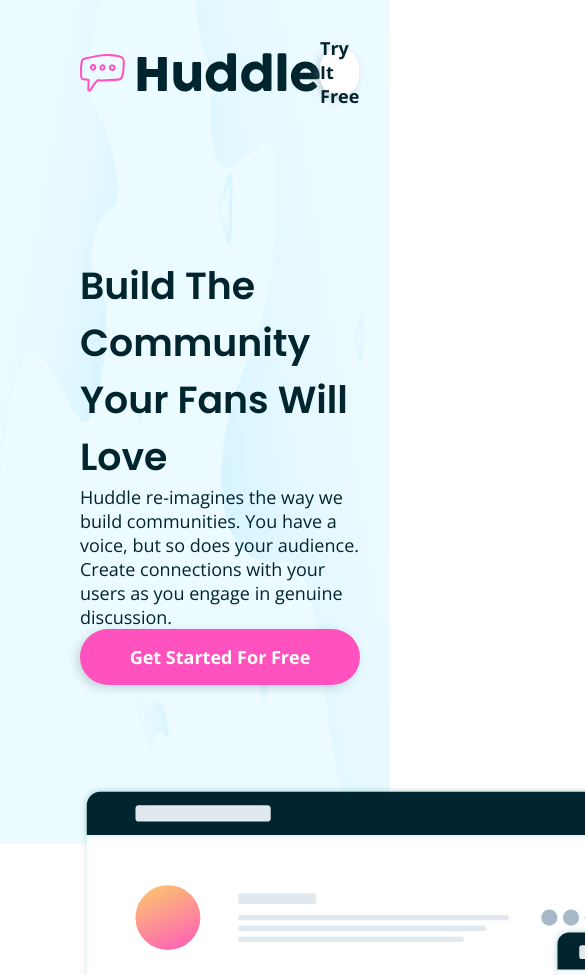
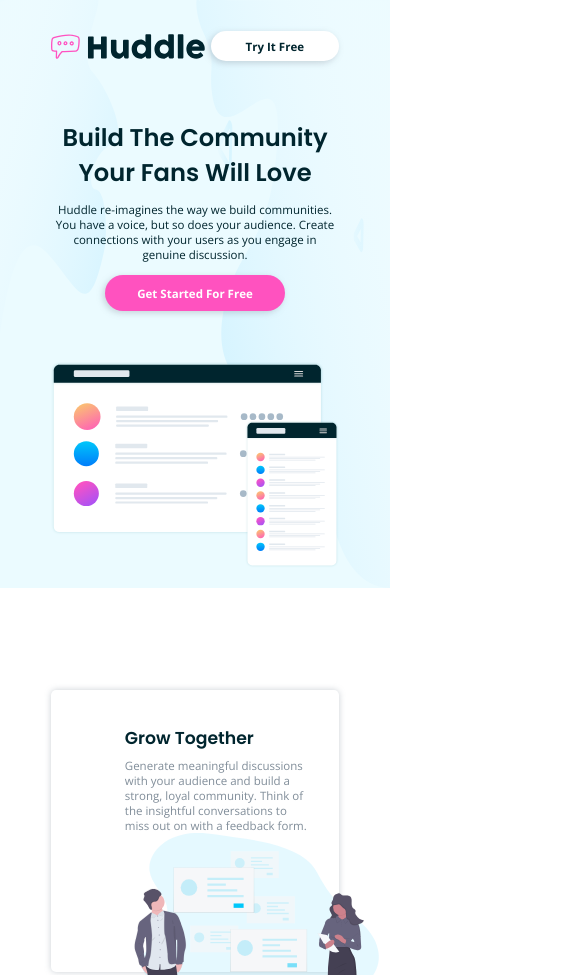
Before and after one commit to hassanahmadp/huddle-landing-page-straight, a plain HTML site: page index.html in a window 390 px wide. Shown: the top 975 px of the page, 585 px wide, since content can reach past the window. Drawn offline with nearby package versions, Linux system fonts and the light colour scheme.

Commit message:
section1 almost responsive

```diff
--- a/css/_footer-main.scss
+++ b/css/_footer-main.scss
@@ -1,6 +1,7 @@
 .footer-main {
   display: flex;
   padding: 2rem 0;
+  opacity: .8;
 }
 
 .footer-main-item {
--- a/css/_section1.scss
+++ b/css/_section1.scss
@@ -76,3 +76,43 @@ header {
     }
   }
 }
+
+@media (max-width: 1087px) {
+  section.section1 {
+    padding: 4.8rem 8rem 0;
+    height: auto;
+  }
+
+  // /////////////////SENsetive work
+  .bottom-part {
+    @include flex(space-between, stretch);
+    flex-flow: row wrap;
+    margin-top: 6.1rem;
+    .text-section1 {
+      margin: 3rem 0;
+      text-align: center;
+      padding: 0;
+      width: 100%;
+      h2,
+      p {
+        display: block;
+      }
+      p {
+        margin: 2rem 0;
+      }
+      h2 {
+        width: 100%;
+      }
+      .link {
+        margin: 0 auto;
+      }
+    }
+    .image-section1 {
+      margin: 5rem 0 3rem;
+      width: 100%;
+      img {
+        width: 100%;
+      }
+    }
+  }
+}
--- a/css/styles.scss
+++ b/css/styles.scss
@@ -40,6 +40,11 @@ html {
   font-size: 62.5%;
 }
 
+body {
+  width: 100vw;
+  overflow-x: hidden;
+}
+
 h2 {
   font-size: 2.1 * 1.8rem;
   font-family: "Poppins", sans-serif;
@@ -73,6 +78,24 @@ li {
   font-size: 1.8rem;
 }
 
+@media(max-width: 1359px) {
+  html {
+    font-size: 55%;
+  }
+}
+
+@media(max-width: 1196px) {
+  html {
+    font-size: 50%;
+  }
+}
+
+@media(max-width: 760px) {
+  html {
+    font-size: 40%;
+  }
+}
+
 @import "./section1";
 @import "./main";
 @import "./footer";
```
Also changed, not shown: css/styles.css, 1 other file.
